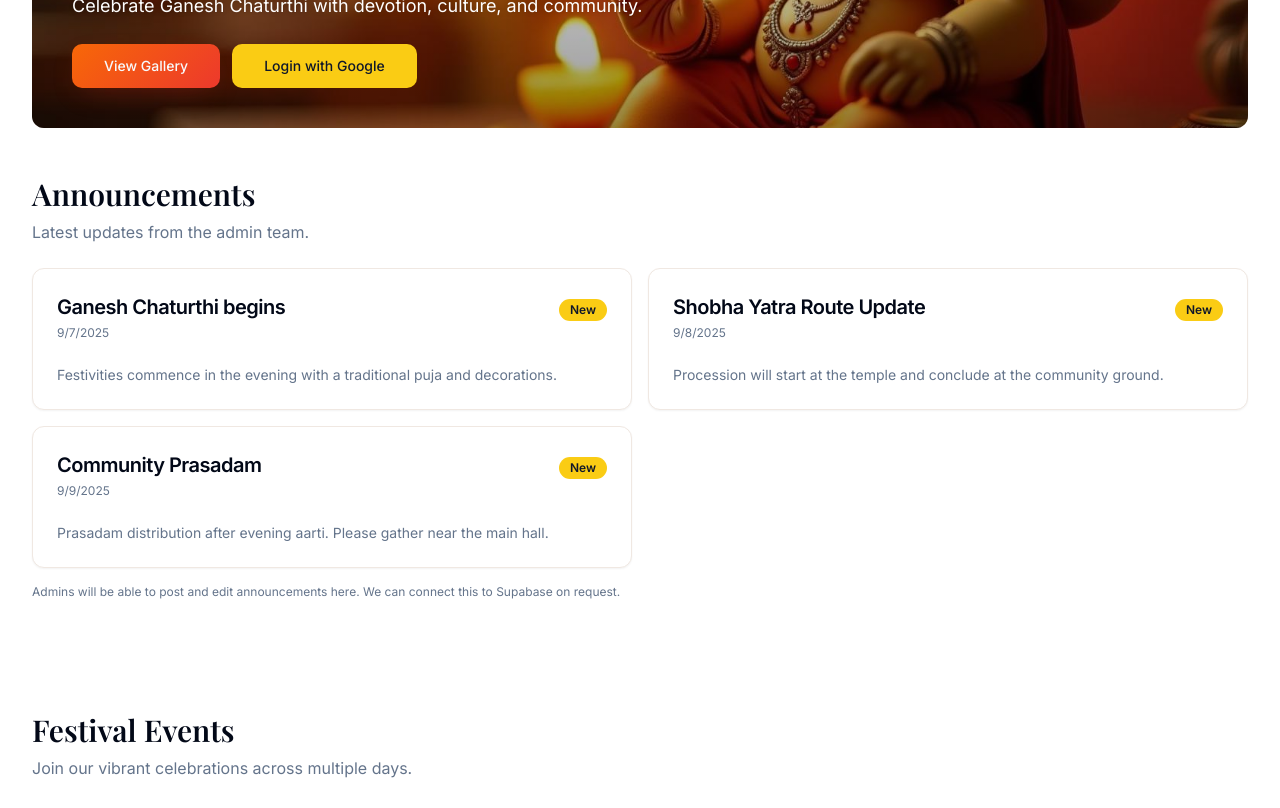
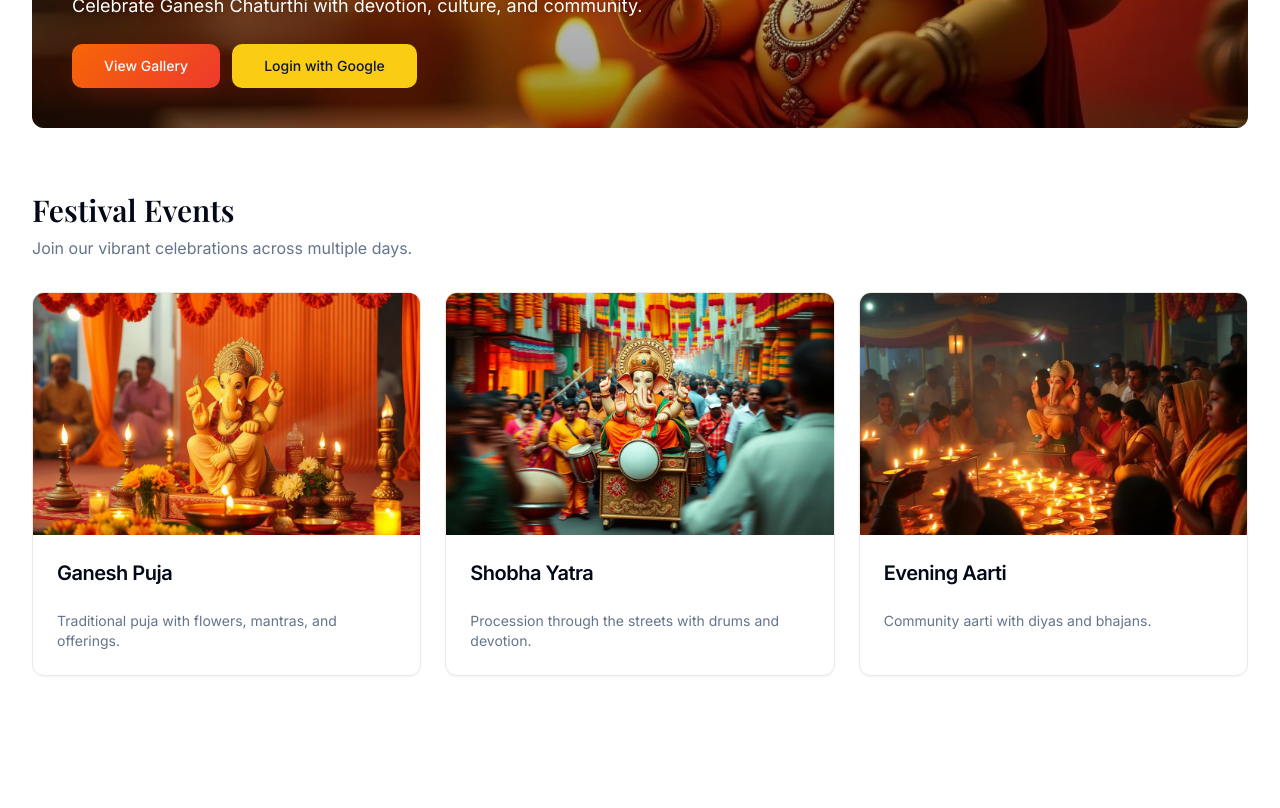
Before and after one commit to bharath30-04/podalakur-gannayanam, a React (Vite) app: page / in a window 1280 px wide. Shown: the part 480-1288 px from the top of the page. Built offline with nearby package versions, Linux system fonts and the light colour scheme.

Commit message:
Reverted to commit b6521cded8753120de35ea5057aafd7debb4892f

```diff
--- a/src/components/site/Announcements.tsx
+++ /dev/null
@@ -1,59 +0,0 @@
-import { Card, CardContent, CardHeader, CardTitle } from "@/components/ui/card";
-import { Badge } from "@/components/ui/badge";
-
-const announcements = [
-  {
-    id: 1,
-    title: "Ganesh Chaturthi begins",
-    date: "2025-09-07",
-    content: "Festivities commence in the evening with a traditional puja and decorations.",
-  },
-  {
-    id: 2,
-    title: "Shobha Yatra Route Update",
-    date: "2025-09-08",
-    content: "Procession will start at the temple and conclude at the community ground.",
-  },
-  {
-    id: 3,
-    title: "Community Prasadam",
-    date: "2025-09-09",
-    content: "Prasadam distribution after evening aarti. Please gather near the main hall.",
-  },
-];
-
-const Announcements = () => {
-  return (
-    <section aria-labelledby="announcements" className="container py-8 md:py-12 animate-fade-in">
-      <h2 id="announcements" className="font-display text-2xl font-semibold md:text-3xl">Announcements</h2>
-      <p className="mt-2 text-muted-foreground">Latest updates from the admin team.</p>
-
-      <div className="mt-6 grid gap-4 sm:grid-cols-2">
-        {announcements.map((a) => (
-          <article key={a.id} className="hover-scale">
-            <Card>
-              <CardHeader className="flex flex-row items-start justify-between gap-4">
-                <div>
-                  <CardTitle className="text-lg md:text-xl">{a.title}</CardTitle>
-                  <time dateTime={a.date} className="mt-1 block text-xs text-muted-foreground">
-                    {new Date(a.date).toLocaleDateString()}
-                  </time>
-                </div>
-                <Badge variant="secondary">New</Badge>
-              </CardHeader>
-              <CardContent className="pt-0 text-sm text-muted-foreground">
-                {a.content}
-              </CardContent>
-            </Card>
-          </article>
-        ))}
-      </div>
-
-      <p className="mt-4 text-xs text-muted-foreground">
-        Admins will be able to post and edit announcements here. We can connect this to Supabase on request.
-      </p>
-    </section>
-  );
-};
-
-export default Announcements;
--- a/src/pages/Index.tsx
+++ b/src/pages/Index.tsx
@@ -1,7 +1,6 @@
 import { Helmet } from "react-helmet-async";
 import HeroCarousel from "@/components/site/HeroCarousel";
 import EventsGrid from "@/components/site/EventsGrid";
-import Announcements from "@/components/site/Announcements";
 import MediaSection from "@/components/site/MediaSection";
 import CoordinatorsGrid from "@/components/site/CoordinatorsGrid";
 
@@ -26,7 +25,6 @@ const Index = () => {
 
       <HeroCarousel />
       <main>
-        <Announcements />
         <EventsGrid />
         <MediaSection />
         <CoordinatorsGrid />
```
